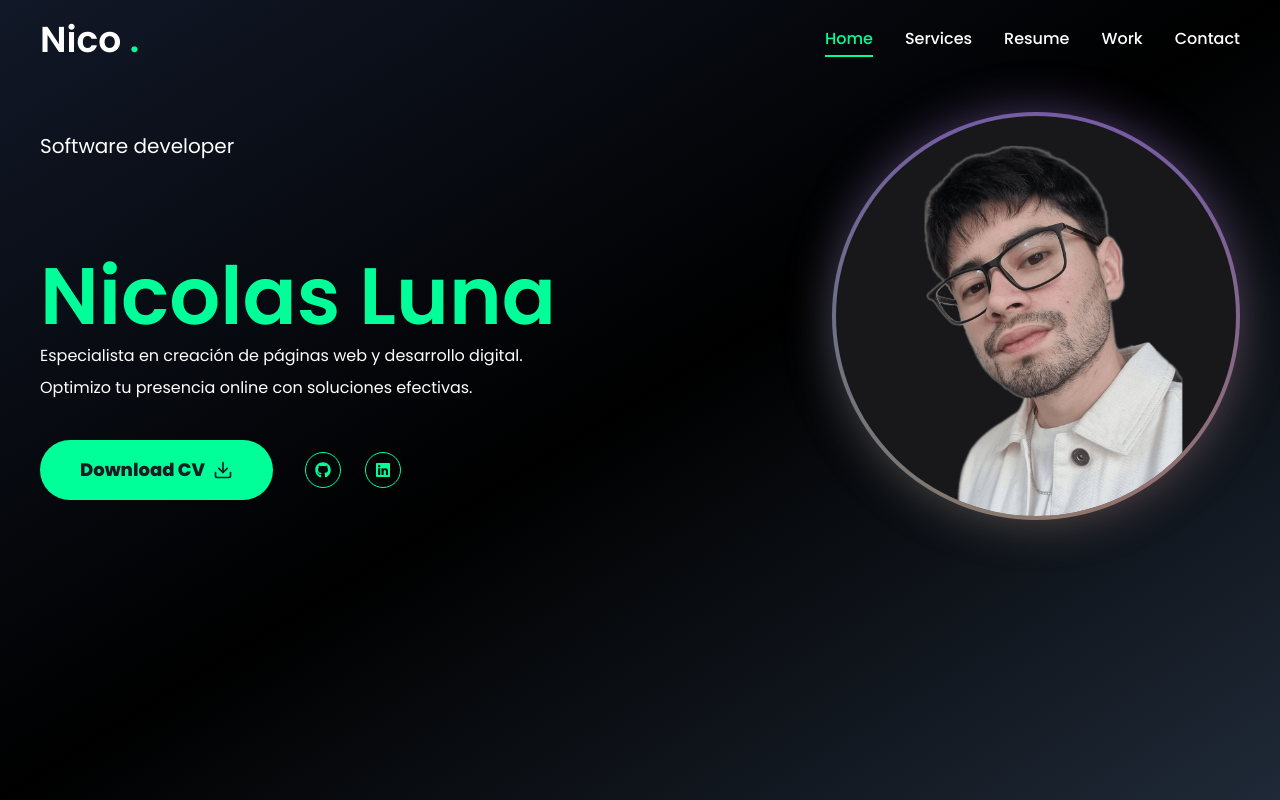
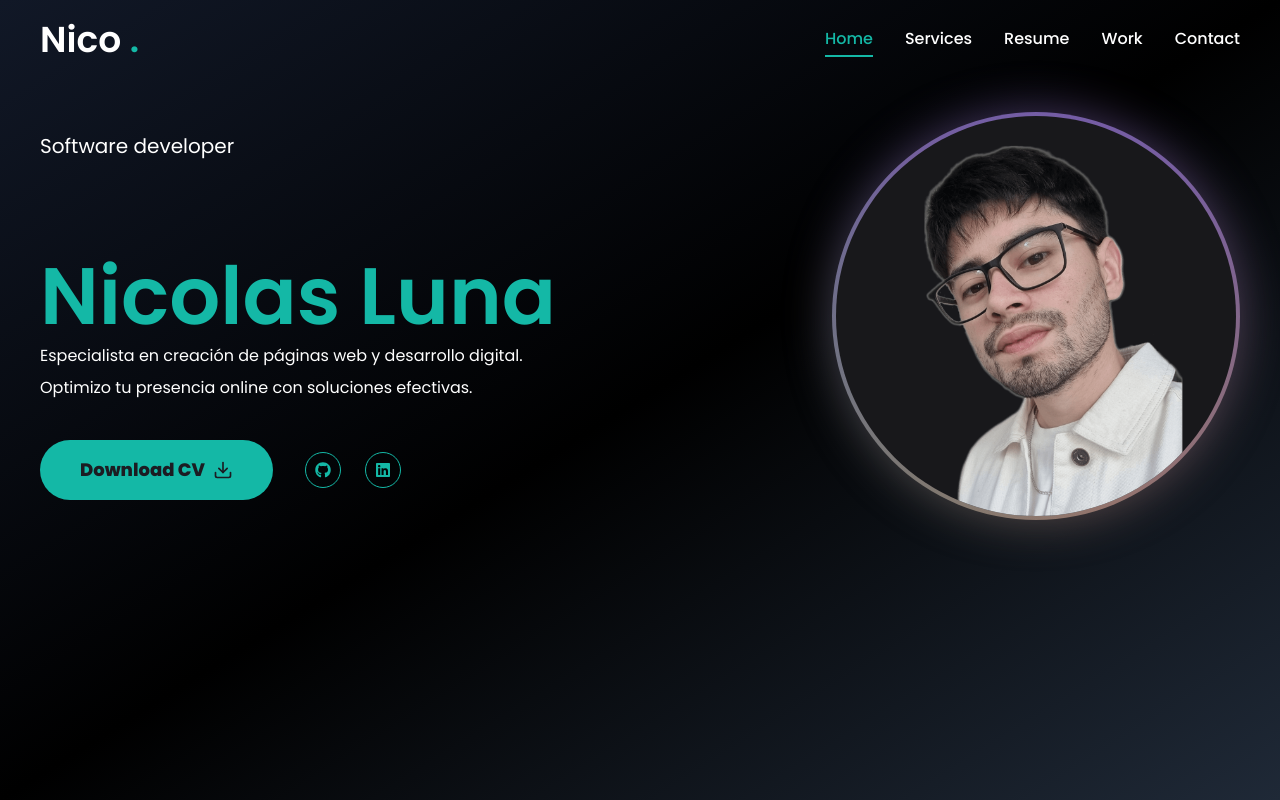
Before and after one commit to EstebanLuu/portfolio-next, a Next.js app: page / in a window 1280 px wide. Built offline with nearby package versions, Linux system fonts and the light colour scheme.

Commit message:
feat: new commit

```diff
--- a/tailwind.config.js
+++ b/tailwind.config.js
@@ -28,7 +28,7 @@ module.exports = {
 			colors: {
 				primary: '#1c1c22',
 				accent: {
-					DEFAULT: '#00ff99',
+					DEFAULT: '#14b8a6',
 					hover: '#00e187'
 				}
 			},
```
